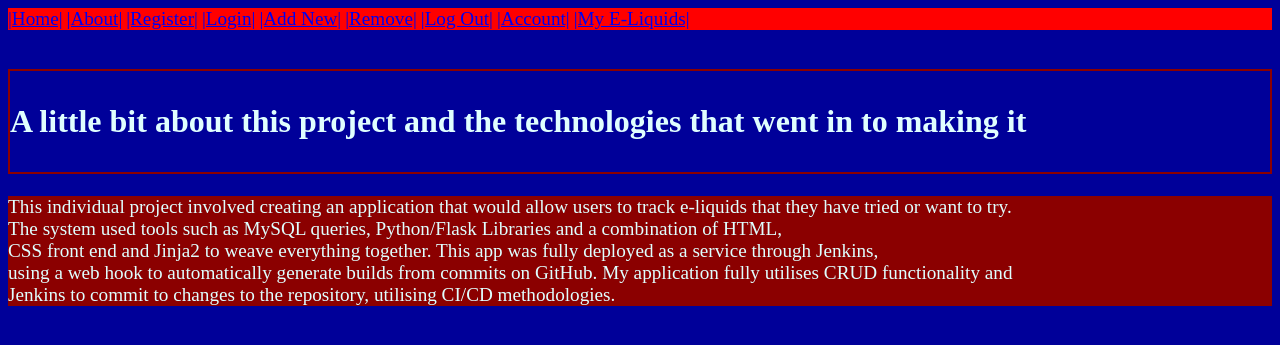
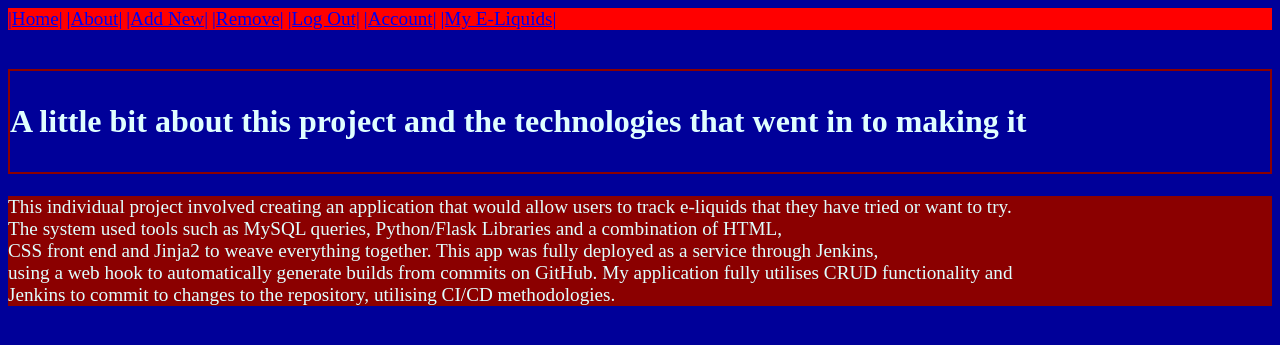
Before and after one commit to Robert-Siberry/E-Liquid_Tracker, a Flask app: page /about in a window 1280 px wide. Shown: the top 345 px of the page. Run offline with Flask 2, Linux system fonts and the light colour scheme; the visitor is signed in with stand-in values (Sample User, id 1); parts of the project's set-up code (start-up, migrations or seed data) failed here and were passed over.

Commit message:
updated about page

```diff
--- a/templates/layout.html
+++ b/templates/layout.html
@@ -10,16 +10,20 @@
 </head>
 <body>
     <div class="navbar", style="background-color: red">
-        <a style="font-size: larger", href={{ url_for('home') }}>|Home|</a>
-        <a style="font-size: larger", href="{{ url_for('about') }}">|About|</a>
-        <a style="font-size: larger", href="{{ url_for('register') }}">|Register|</a>
-        <a style="font-size: larger", href="{{ url_for('login') }}">|Login|</a>
         {% if current_user.is_authenticated %}
+            <a style="font-size: larger", href={{ url_for('home') }}>|Home|</a>
+            <a style="font-size: larger", href="{{ url_for('about') }}">|About|</a>
             <a style="font-size: larger", href="{{ url_for('add') }}">|Add New|</a>
             <a style="font-size: larger", href="{{ url_for('delete') }}">|Remove|</a>
             <a style="font-size: larger", href="{{ url_for('logout') }}">|Log Out|</a>
             <a style="font-size: larger", href="{{ url_for('account') }}">|Account|</a>
             <a style="font-size: larger", href="{{ url_for('my') }}">|My E-Liquids|</a>
+        {% else %}
+            <a style="font-size: larger", href={{ url_for('home') }}>|Home|</a>
+            <a style="font-size: larger", href="{{ url_for('about') }}">|About|</a>
+            <a style="font-size: larger", href="{{ url_for('register') }}">|Register|</a>
+            <a style="font-size: larger", href="{{ url_for('login') }}">|Login|</a>
+
         {% endif %}
     <br>
     </div>
```
